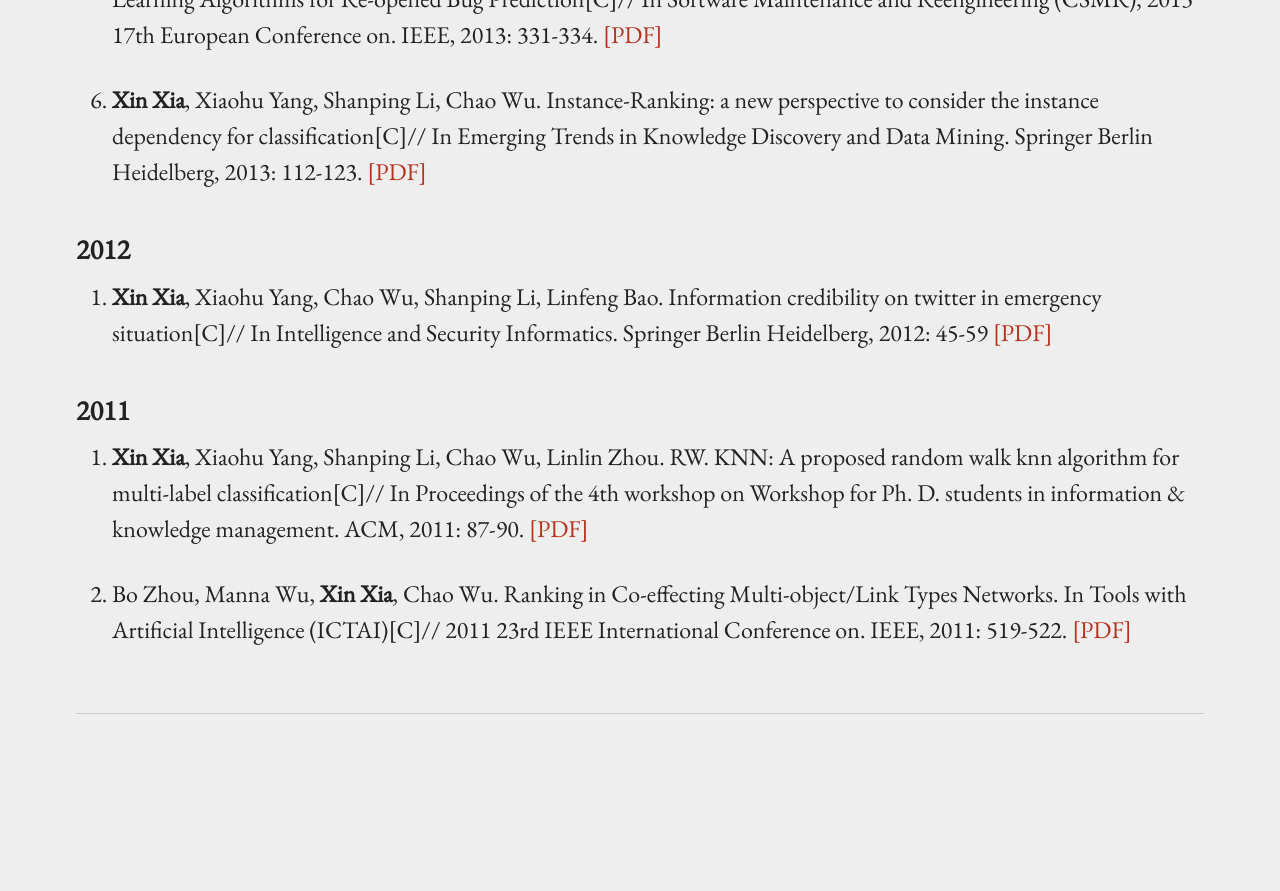
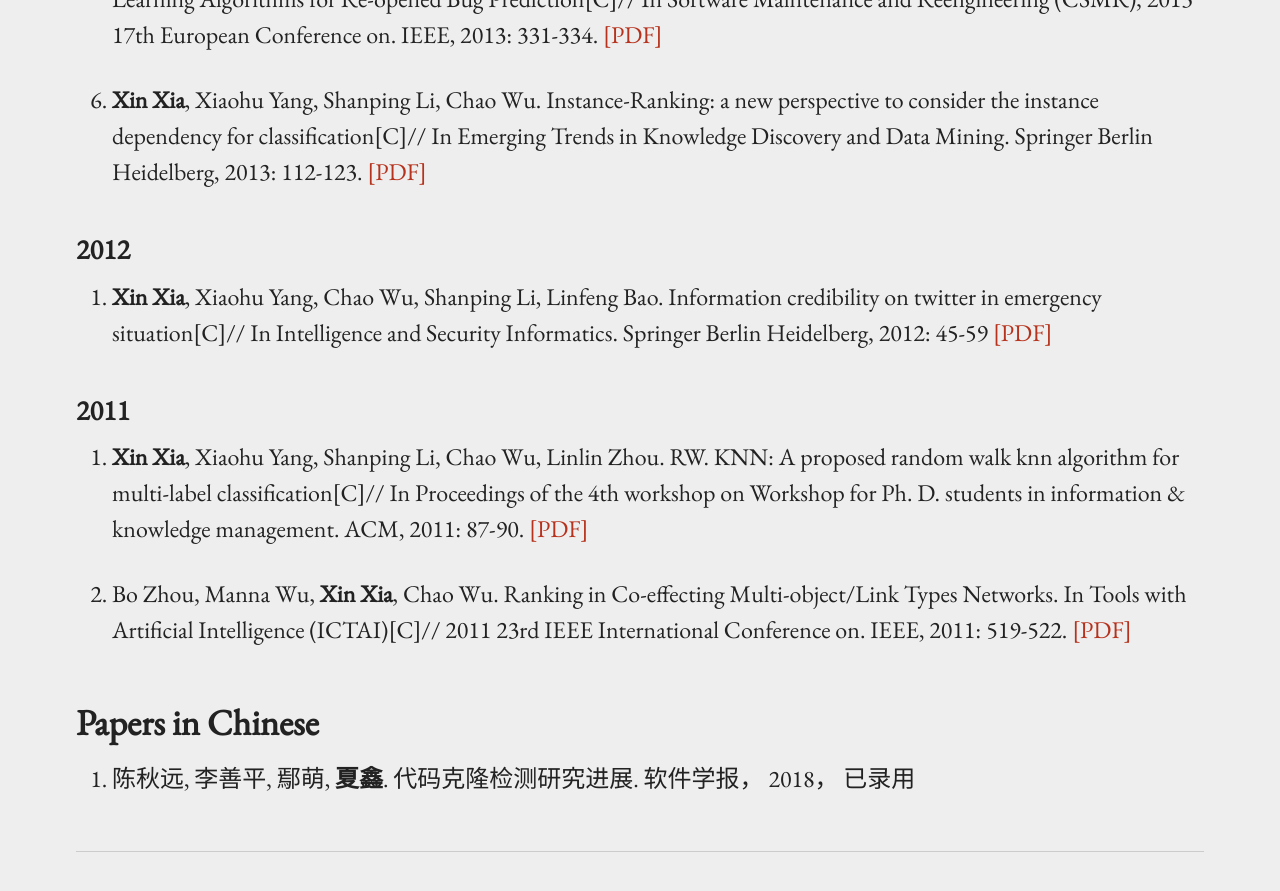
Before and after one commit to xin-xia/xin-xia.github.io, a Jekyll site: the page built from publication.md, in a window 1280 px wide and 900 px high, scrolled down 14724 px. Shown: the top 891 px of the window. Built offline with Jekyll 4.4.1, drawn with Linux system fonts in a browser that asks for light colours; our own code applies the rules of GitHub Pages for plain Markdown files; before the commit the page ends 15485 px from its top, so only the background shows below that.

Commit message:
多待待

```diff
--- a/publication.md
+++ b/publication.md
@@ -278,3 +278,10 @@ permalink: /publication/
 2.   <strong>Xin Xia</strong>, Xiaohu Yang, Shanping Li, Chao Wu, Linlin Zhou. RW. KNN: A proposed random walk knn algorithm for multi-label classification[C]// In Proceedings of the 4th workshop on Workshop for Ph. D. students in information & knowledge management. ACM, 2011: 87-90. <a href="pikm11.pdf">[PDF]</a>  <br />
 
 1.   Bo Zhou, Manna Wu, <strong>Xin Xia</strong>, Chao Wu. Ranking in Co-effecting Multi-object/Link Types Networks. In Tools with Artificial Intelligence (ICTAI)[C]// 2011 23rd IEEE International Conference on. IEEE, 2011: 519-522. <a href="ictai11.pdf">[PDF]</a>   <br />
+
+
+
+
+## Papers in Chinese
+
+1. 陈秋远, 李善平, 鄢萌, <strong>夏鑫</strong>. 代码克隆检测研究进展. 软件学报， 2018， 已录用
```
